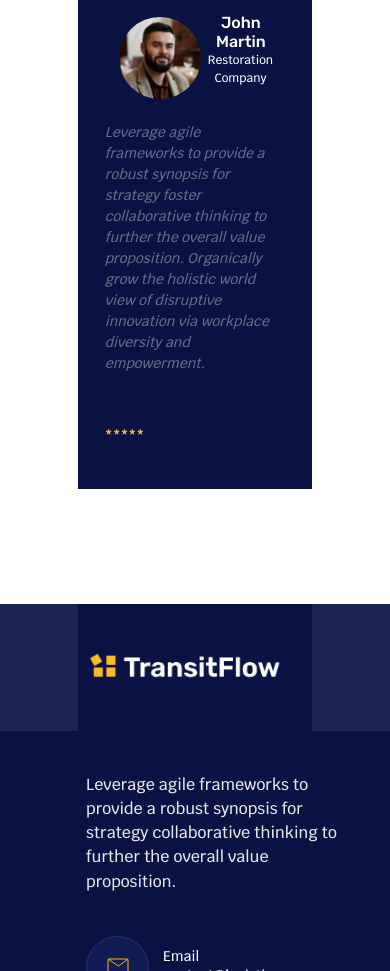
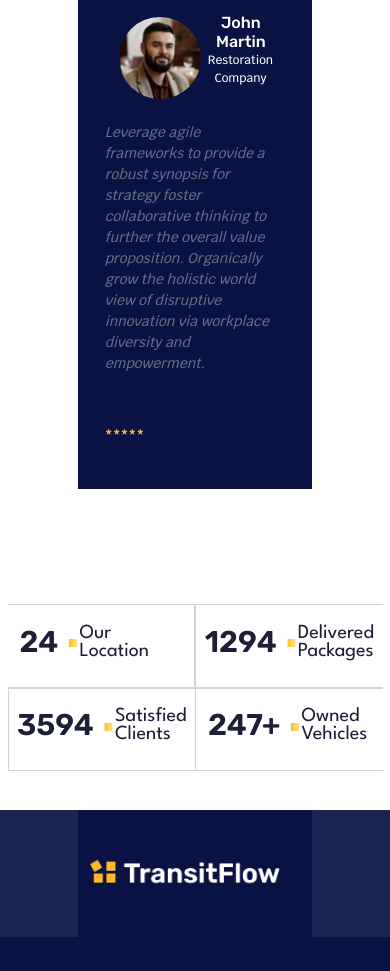
Before and after one commit to vgpl2000/transitflowtwp, a plain HTML site: page services.html in a window 390 px wide. Shown: the part 4377-5348 px from the top of the page. Drawn offline with nearby package versions, Linux system fonts and the light colour scheme.

Commit message:
One section was left out

```diff
--- a/s_services.css
+++ b/s_services.css
@@ -432,12 +432,12 @@ body {
 #section-4 {
     text-align: center;
     margin-top: 15vh;
-    margin-bottom: 10%;
+
 }
 
 #sec4-content {
     width: 60vw;
-    margin: 7% auto;
+    margin: 7% auto 0 auto;
     display: flex;
     flex-direction: column;
     align-items: flex-start;
@@ -618,9 +618,68 @@ body {
 }
 
 
+
+.sec5-colflex {
+    display: flex;
+    align-items: center;
+    justify-content: center;
+}
+
+
+
+#sec5-count {
+    width: 90%;
+    margin: 5% auto;
+}
+
+.sec5Counter {
+    color: #1C1F35;
+    font-family: Rubik;
+    font-size: 30px;
+    font-style: normal;
+    font-weight: 600;
+    line-height: normal;
+
+}
+
+.sec5pattern {
+    gap: 10px;
+    flex-shrink: 0;
+    width: 18%;
+    height: 18%;
+    margin-bottom: 3%;
+    margin-right: -5%;
+    padding: auto;
+}
+
+.sec5Counttxt {
+    color: #1C1F35;
+    font-family: League Spartan;
+    font-size: 20px;
+    font-style: normal;
+    font-weight: 400;
+    line-height: normal;
+}
+.sec5-col1 {
+    border-style: solid;
+    border-width: 1px 1px 1px 0;
+    border-color: #D4D4D4;
+}
+
+.sec5-col2 {
+    border-style: solid;
+    border-width: 1px 0 1px 1px;
+    border-color: #D4D4D4;
+}
+.sec5-col3 {
+    border-style: solid;
+    border-width: 1px 0 1px 1px;
+    border-color: #D4D4D4;
+}
+
 /* SECTION 10 */
 #section-10 {
-    margin: 10vh 0;
+    margin: 0 0 10vh 0;
     width: 100%;
     margin: 0;
 }
@@ -1104,6 +1163,65 @@ body {
 
 
 
+
+
+    .sec5-colflex {
+        display: flex;
+        align-items: center;
+        justify-content: center;
+        padding: 5%;
+    }
+
+    #sec5-col1 {
+        border-style: solid;
+        border-width: 1px 0 1px 0;
+        border-color: #D4D4D4;
+    }
+
+    #sec5-col2 {
+        border-style: solid;
+        border-width: 1px 0 1px 0;
+        border-color: #D4D4D4;
+    }
+
+    #sec5-count {
+        width: 90%;
+        margin-top: 10%;
+        margin-bottom: 10%;
+
+    }
+
+    .sec5Counter {
+        color: #1C1F35;
+        font-family: Rubik;
+        font-size: 30px;
+        font-style: normal;
+        font-weight: 600;
+        line-height: normal;
+
+    }
+
+    .sec5pattern {
+        gap: 10px;
+        flex-shrink: 0;
+        width: 18%;
+        height: 18%;
+        margin-bottom: 3%;
+        margin-right: -5%;
+        padding: auto;
+    }
+
+    .sec5Counttxt {
+        color: #1C1F35;
+        font-family: League Spartan;
+        font-size: 20px;
+        font-style: normal;
+        font-weight: 400;
+        line-height: normal;
+    }
+
+
+
     /* SECTION 10 */
 
 
--- a/services.html
+++ b/services.html
@@ -265,6 +265,31 @@
             </div>
         </div>
     </div>
+    <!--Section 3 count comes here-->
+    <div id="sec5-count">
+        <div class="row">
+            <div class="col sec5-colflex sec5-col1">
+                <h2 class="sec5Counter">24</h2>
+                <img class="sec5pattern" src="assets/sec3Pattern.svg">
+                <h6 class="sec5Counttxt">Our Location</h6>
+            </div>
+            <div class="col sec5-colflex sec5-col2">
+                <h2 class="sec5Counter">1294</h2>
+                <img class="sec5pattern" src="assets/sec3Pattern.svg">
+                <h6 class="sec5Counttxt">Delivered Packages</h6>
+            </div>
+            <div class="col sec5-colflex sec5-col2">
+                <h2 class="sec5Counter">3594</h2>
+                <img class="sec5pattern" src="assets/sec3Pattern.svg">
+                <h6 class="sec5Counttxt">Satisfied Clients</h6>
+            </div>
+            <div class="col sec5-colflex sec5-col3">
+                <h2 class="sec5Counter">247+</h2>
+                <img class="sec5pattern" src="assets/sec3Pattern.svg">
+                <h6 class="sec5Counttxt">Owned Vehicles</h6>
+            </div>
+        </div>
+    </div>
 
     <!--SECTION 10-->
 
```
